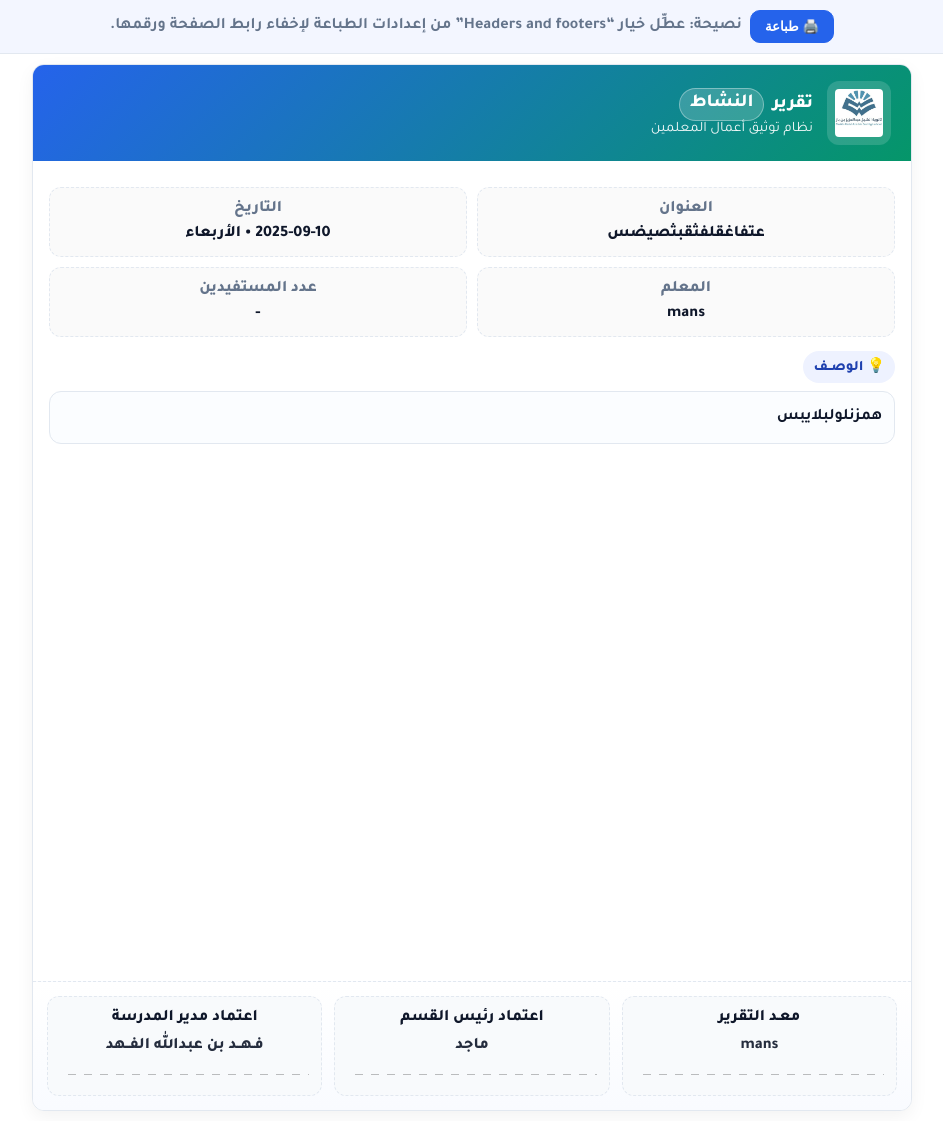
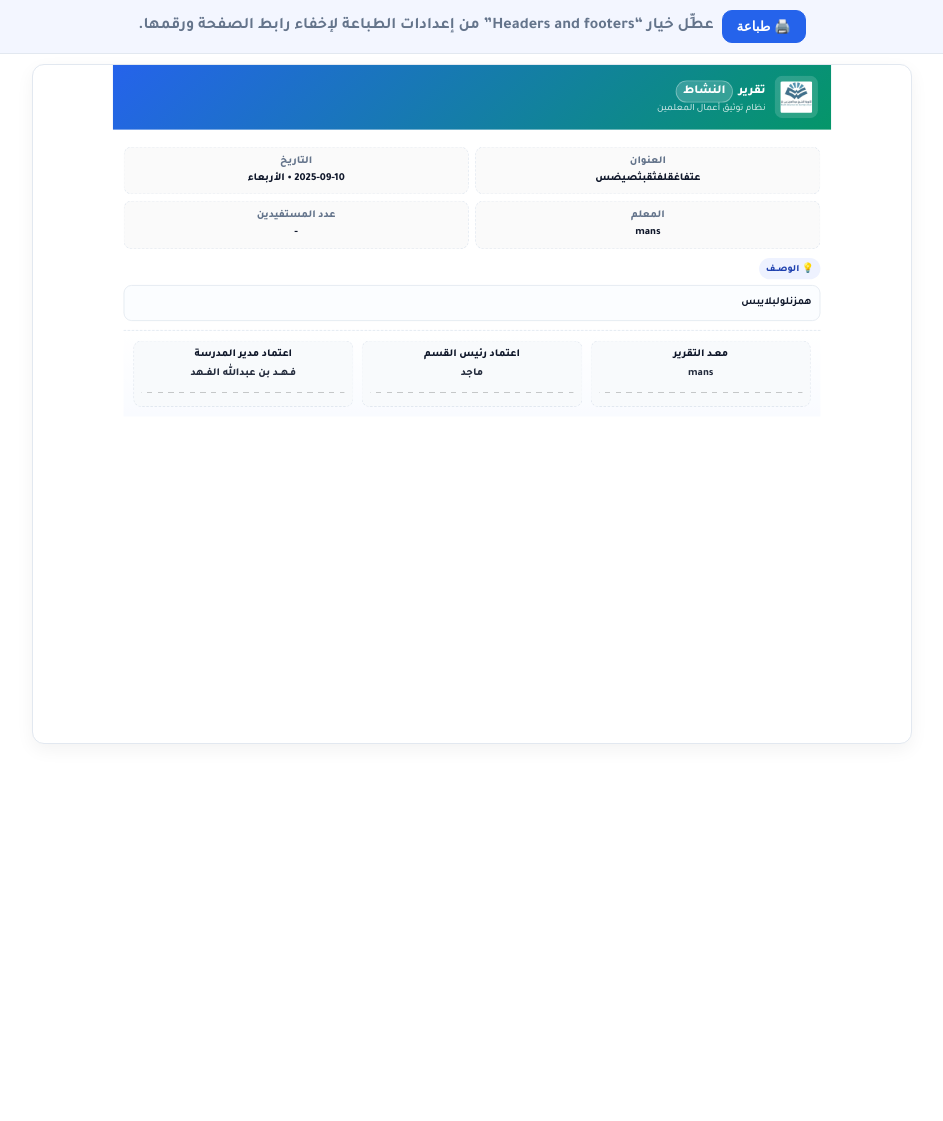
Before and after one commit to xmansx1/school, a Django app: page /reports/4/print/ in a window 1280 px wide. Shown: the whole page, without its empty margins (168-1111 px from the left). After the commit the page ends 744 px from the top, so only its background shows below. Run offline with Django 5.2, Linux system fonts and the light colour scheme; a user stored in the database is signed in; data comes from the database, SQL or seed files in the repository.

Commit message:
الرفع51ريندر

```diff
--- a/reports/templates/reports/report_print.html
+++ b/reports/templates/reports/report_print.html
@@ -15,13 +15,14 @@
       --ink:#0f172a; --muted:#64748b; --line:#e2e8f0;
       --brand:#2563eb; --accent:#059669; --bg:#f8fafc; --card:#ffffff;
       --chip:#eef2ff; --chip-ink:#1e40af;
-      --radius:12px; --print-margin:10mm; /* هوامش أصغر للطباعة */
+      --radius:12px; --print-margin:10mm; /* هوامش A4 */
     }
+
     *{box-sizing:border-box}
     html,body{height:100%}
     body{
-      margin:0;font-family:'Tajawal',system-ui,-apple-system,Segoe UI,Roboto,sans-serif;color:var(--ink);background:#fff;
-      -webkit-print-color-adjust:exact; print-color-adjust:exact;
+      margin:0;font-family:'Tajawal',system-ui,-apple-system,Segoe UI,Roboto,sans-serif;
+      color:var(--ink);background:#fff;-webkit-print-color-adjust:exact; print-color-adjust:exact;
     }
     a{color:inherit;text-decoration:none}
 
@@ -35,15 +36,15 @@
     .btn-primary{background:var(--brand);color:#fff;border-color:var(--brand)}
     .muted{color:var(--muted);font-weight:700}
 
-    /* ===== الحاوية/الورقة (عرض الشاشة) ===== */
+    /* ===== العرض على الشاشة ===== */
     .container{max-width:900px;margin:auto;padding:10px}
     .sheet{
       border:1px solid var(--line);border-radius:var(--radius);overflow:hidden;background:var(--card);
       box-shadow:0 6px 18px rgba(0,0,0,.05);
       display:flex;flex-direction:column;
-      min-height:calc(100vh - 120px);     /* للشاشة فقط */
-      transform-origin: top center;        /* مهم لتصغير الورقة عند الطباعة */
+      min-height:calc(100vh - 120px);
     }
+    .sheet-inner{transform-origin:top center} /* سنصغّر هذا فقط في الطباعة */
 
     /* الرأس */
     .hero{
@@ -62,7 +63,7 @@
     }
 
     /* المحتوى */
-    .content{padding:16px;flex:1}
+    .content{padding:16px}
     .grid{display:grid;grid-template-columns:1fr 1fr;gap:10px;margin-top:10px}
     .card-row{
       display:flex;flex-direction:column;justify-content:center;align-items:center;
@@ -84,9 +85,8 @@
       break-inside:avoid; page-break-inside:avoid;
     }
 
-    /* الصور: شبكة مرنة قابلة للتكثيف */
     .photos{
-      display:grid;grid-template-columns:repeat(4, 1fr);gap:8px;margin-top:10px; /* كثافة أعلى افتراضياً */
+      display:grid;grid-template-columns:repeat(4, 1fr);gap:8px;margin-top:10px;
       break-inside:avoid; page-break-inside:avoid;
     }
     .photos img{
@@ -95,9 +95,9 @@
       break-inside:avoid; page-break-inside:avoid;
     }
 
-    /* ===== التواقيع أسفل الصفحة ===== */
+    /* التواقيع */
     .sign{
-      display:flex;gap:12px;margin-top:auto;flex-wrap:wrap;
+      display:flex;gap:12px;margin-top:14px;flex-wrap:wrap;
       padding:14px;border-top:1px dashed var(--line);
       background:linear-gradient(180deg,#fff, #f9fbff);
       break-inside:avoid; page-break-inside:avoid;
@@ -110,48 +110,47 @@
     .sign .title{font-weight:900}
     .sign .name{font-weight:800;opacity:.9;word-break:break-word}
     .sigline{height:1px;background:repeating-linear-gradient(90deg, transparent, transparent 8px, rgba(0,0,0,.25) 8px, rgba(0,0,0,.25) 16px); margin:8px 0}
-    .hint{font-size:.85rem;color:var(--muted)}
 
-    /* ===== إعدادات الطباعة A4 + منع الانقسام ===== */
-    @page{ size:A4; margin: var(--print-margin); }
+    /* ===== إعدادات الطباعة الدقيقة A4 ===== */
+    @page { size: A4; margin: var(--print-margin); }
 
     @media print{
       .toolbar{display:none!important}
       body{background:#fff}
       .container{padding:0;margin:0}
 
+      /* الإطار الخارجي = مساحة A4 داخل الهوامش بالضبط */
       .sheet{
-        box-shadow:none;border:1px solid var(--line);
-        border-radius:var(--radius);
-        width:calc(210mm - (2 * var(--print-margin)));
-        height:calc(297mm - (2 * var(--print-margin)));   /* ارتفاع مضبوط لصفحة واحدة */
+        box-shadow:none;border:0;border-radius:0;background:#fff;
+        width: calc(210mm - (2 * var(--print-margin)));
+        height: calc(297mm - (2 * var(--print-margin)));
         margin:auto;
-        overflow:hidden;                                   /* يمنع الانسكاب لصفحة ثانية */
+        overflow:hidden;
         page-break-inside:avoid; break-inside:avoid-page;
-        transform-origin:top center;
       }
 
-      /* تقليل الفراغات والخطوط للطباعة لزيادة احتمال الاحتواء في صفحة */
-      .hero{padding:10px 12px}
-      .hero .logo{width:50px;height:50px}
-      .hero .title{font-size:.95rem}
-      .hero .sub{font-size:.82rem}
+      /* المحتوى يُقلّص داخل الإطار الخارجي */
+      .sheet-inner{transform-origin: top center}
 
-      .content{padding:10px}
+      /* تكثيف عام للطباعة */
+      .hero{padding:10mm 8mm}             /* استخدمت mm لضبط دقيق */
+      .hero .logo{width:48px;height:48px}
+      .hero .title{font-size:0.95rem}
+      .hero .sub{font-size:0.82rem}
+
+      .content{padding:8mm}
       .grid{gap:6px}
       .card-row{padding:8px}
 
       .section-title{margin:8px 0 6px;padding:4px 8px;font-size:.82rem}
       .idea-box{padding:8px;line-height:1.55}
 
-      /* تكثيف الصور للطباعة */
-      .photos{grid-template-columns:repeat(4, 1fr);gap:6px}
+      .photos{grid-template-columns:repeat(4,1fr);gap:6px}
       .photos img{aspect-ratio:4/3}
 
-      .sign{padding:10px;gap:8px}
+      .sign{padding:8mm 8mm 6mm;gap:8px}
       .sign .box{padding:8px;min-height:82px}
 
-      /* منع ظهور روابط بعد النص */
       a[href]::after{content:"" !important}
     }
 
@@ -167,11 +166,12 @@
 
 <div class="toolbar no-print">
   <button class="btn btn-primary" onclick="window.print()">🖨️ طباعة</button>
-  <span class="muted">نصيحة: عطِّل خيار “Headers and footers” من إعدادات الطباعة لإخفاء رابط الصفحة ورقمها.</span>
+  <span class="muted">عطِّل خيار “Headers and footers” من إعدادات الطباعة لإخفاء رابط الصفحة ورقمها.</span>
 </div>
 
 <div class="container">
   <div class="sheet" id="sheet">
+    <div class="sheet-inner" id="sheetInner">
       {% with cat_label=r.category.name|default:"غير مصنّف" %}
       <div class="hero">
         <img class="logo"
@@ -188,7 +188,7 @@
       </div>
       {% endwith %}
 
-    <div class="content" id="content">
+      <div class="content">
         <div class="grid">
           <div class="card-row">
             <div class="label">العنوان</div>
@@ -230,18 +230,15 @@
             {% if r.image4 %}<img src="{{ r.image4.url }}" alt="صورة 4" loading="eager">{% endif %}
           </div>
         {% endif %}
-    </div>
 
-    <!-- ===== التواقيع (أسفل الصفحة) ===== -->
+        <!-- التواقيع -->
         <div class="sign">
-      <!-- معد التقرير -->
           <div class="box">
             <div class="title">معـد التقرير</div>
             <div class="name">{{ r.teacher_display_name }}</div>
             <div class="sigline" aria-hidden="true"></div>
           </div>
 
-      <!-- اعتماد رئيس القسم (شرطي حسب head_decision) -->
           {% with hd=head_decision %}
             {% if hd and not hd.no_render %}
               <div class="box">
@@ -262,92 +259,88 @@
             {% endif %}
           {% endwith %}
 
-      <!-- اعتماد مدير المدرسة (ديناميكي) -->
           <div class="box">
             <div class="title">اعتماد مدير المدرسة</div>
             <div class="name">{% firstof SCHOOL_PRINCIPAL "فـهــد بن عبدالله الفــهد" %}</div>
             <div class="sigline" aria-hidden="true"></div>
           </div>
         </div>
-
       </div>
-</div>
+    </div><!-- /.sheet-inner -->
+  </div><!-- /.sheet -->
+</div><!-- /.container -->
 
 <script>
 /**
- * مواءمة تلقائية لاحتواء كل المحتوى في صفحة A4 واحدة وقت الطباعة:
- * - نحسب ارتفاع الورقة داخل الهوامش المسموحة.
- * - إذا زاد المحتوى، نُطبِّق zoom (أفضل لكروم/ويبكت) مع transform احتياطيًا.
- * ملاحظات:
- * - يعمل عند فتح نافذة الطباعة (beforeprint) وأيضًا بعد تحميل الصور.
- * - يعيد الضبط بعد الطباعة (afterprint).
+ * تحجيم دقيق للطباعة:
+ * - الإطار الخارجي .sheet ثابت بمقاس A4 داخل الهوامش.
+ * - نُصغِّر .sheet-inner فقط حتى يملأ الارتفاع (بدون توليد صفحة ثانية أو فراغات).
  */
 (function(){
-  // mm -> px (تقريب 96dpi)
+  // تحويل mm -> px (تقريب 96dpi)
   const mm = (v)=> v * 3.7795275591;
   const PRINT_MARGIN_MM = 10;
-  const PAGE_H_MM = 297;
-  const availablePx = mm(PAGE_H_MM - 2*PRINT_MARGIN_MM); // الارتفاع داخل الهوامش
+  const PAGE_W_MM = 210, PAGE_H_MM = 297;
+  const availH = mm(PAGE_H_MM - 2*PRINT_MARGIN_MM); // ارتفاع المساحة القابلة للطباعة
+  const availW = mm(PAGE_W_MM - 2*PRINT_MARGIN_MM); // عرض المساحة القابلة للطباعة
 
   const sheet = document.getElementById('sheet');
-  if(!sheet) return;
+  const inner = document.getElementById('sheetInner');
+  if(!(sheet && inner)) return;
 
-  function fitOnce(){
-    // إعادة الضبط
-    sheet.style.transform = 'none';
-    sheet.style.zoom = '1';
-    sheet.style.height = ''; // للشاشة
+  function fit(){
+    // أعد الضبط
+    inner.style.transform = 'none';
+    inner.style.zoom = '1';
 
-    // قياس الارتفاع الحقيقي قبل الطباعة
-    const fullH = sheet.scrollHeight;
-    const maxH = availablePx;
+    // عرض .sheet على الشاشة قد لا يساوي availW؛ لذلك نقيس على أساس scrollHeight الحقيقي
+    const fullH = inner.scrollHeight;
+    const fullW = inner.scrollWidth;
 
-    if(fullH > maxH){
-      const scale = Math.max(0.55, maxH / fullH); // 🔧 الحد الأدنى للتصغير (يمكن تغييره)
-      sheet.style.zoom = String(scale);           // فعّال في Chrome/WebKit للطباعة
-      sheet.style.transform = `scale(${scale})`;  // احتياطي للمتصفحات الأخرى
-      sheet.style.height = maxH + 'px';           // يمنع دفع المحتوى لصفحة ثانية
-    }else{
-      sheet.style.zoom = '1';
-      sheet.style.transform = 'none';
-      sheet.style.height = maxH + 'px';           // تثبيت الارتفاع لتجنّب تذبذب
-    }
+    // نحتاج أن لا نتجاوز الارتفاع ولا العرض بعد التصغير
+    const scaleH = Math.min(1, availH / fullH);
+    const scaleW = Math.min(1, availW / fullW);
+    const scale = Math.max(0.5, Math.min(scaleH, scaleW)); // حد أدنى 50%
+
+    // نطبّق التحجيم على العنصر الداخلي فقط
+    inner.style.transformOrigin = 'top center';
+    // Chrome/WebKit يطبّق zoom جيدًا في الطباعة، ونبقي transform احتياطًا للعرض
+    inner.style.zoom = String(scale);
+    inner.style.transform = `scale(${scale})`;
   }
 
-  function handleBeforePrint(){ try{ fitOnce(); }catch(e){} }
-  function handleAfterPrint(){ try{
-    sheet.style.transform='none';
-    sheet.style.zoom='1';
-    sheet.style.height='';
+  function before(){ try{ fit(); }catch(e){} }
+  function after(){ try{
+    inner.style.transform = 'none';
+    inner.style.zoom = '1';
   }catch(e){} }
 
   if(window.matchMedia){
     const mql = window.matchMedia('print');
     if(typeof mql.addEventListener==='function'){
-      mql.addEventListener('change', e=> e.matches ? handleBeforePrint() : handleAfterPrint());
+      mql.addEventListener('change', e=> e.matches ? before() : after());
     }else if(typeof mql.addListener==='function'){
-      mql.addListener(e=> e.matches ? handleBeforePrint() : handleAfterPrint());
+      mql.addListener(e=> e.matches ? before() : after());
     }
   }
-  window.addEventListener('beforeprint', handleBeforePrint);
-  window.addEventListener('afterprint', handleAfterPrint);
+  window.addEventListener('beforeprint', before);
+  window.addEventListener('afterprint', after);
 
-  // أعِد الحساب بعد تحميل الصور
-  (function rerunAfterImages(){
+  // أعِد الحساب بعد تحميل الصور/الخطوط
+  (function afterImages(){
     const imgs = Array.from(document.images);
-    if(imgs.length === 0){ fitOnce(); return; }
-    let doneCount = 0;
-    const done = ()=>{ if(++doneCount === imgs.length) fitOnce(); };
+    if(imgs.length===0){ fit(); return; }
+    let done=0; const once=()=>{ if(++done===imgs.length) fit(); };
     imgs.forEach(img=>{
-      if(img.complete) return done();
-      img.addEventListener('load', done, {once:true});
-      img.addEventListener('error', done, {once:true});
+      if(img.complete) return once();
+      img.addEventListener('load', once, {once:true});
+      img.addEventListener('error', once, {once:true});
     });
   })();
 
-  // زر الطباعة يضمن المواءمة مسبقًا لمن يضغطه
+  // زر الطباعة
   document.querySelector('.btn.btn-primary')?.addEventListener('click', ()=>{
-    fitOnce();
+    fit();
     setTimeout(()=>window.print(), 30);
   });
 })();
```
Lines whose indentation alone changed are shown as unchanged.
